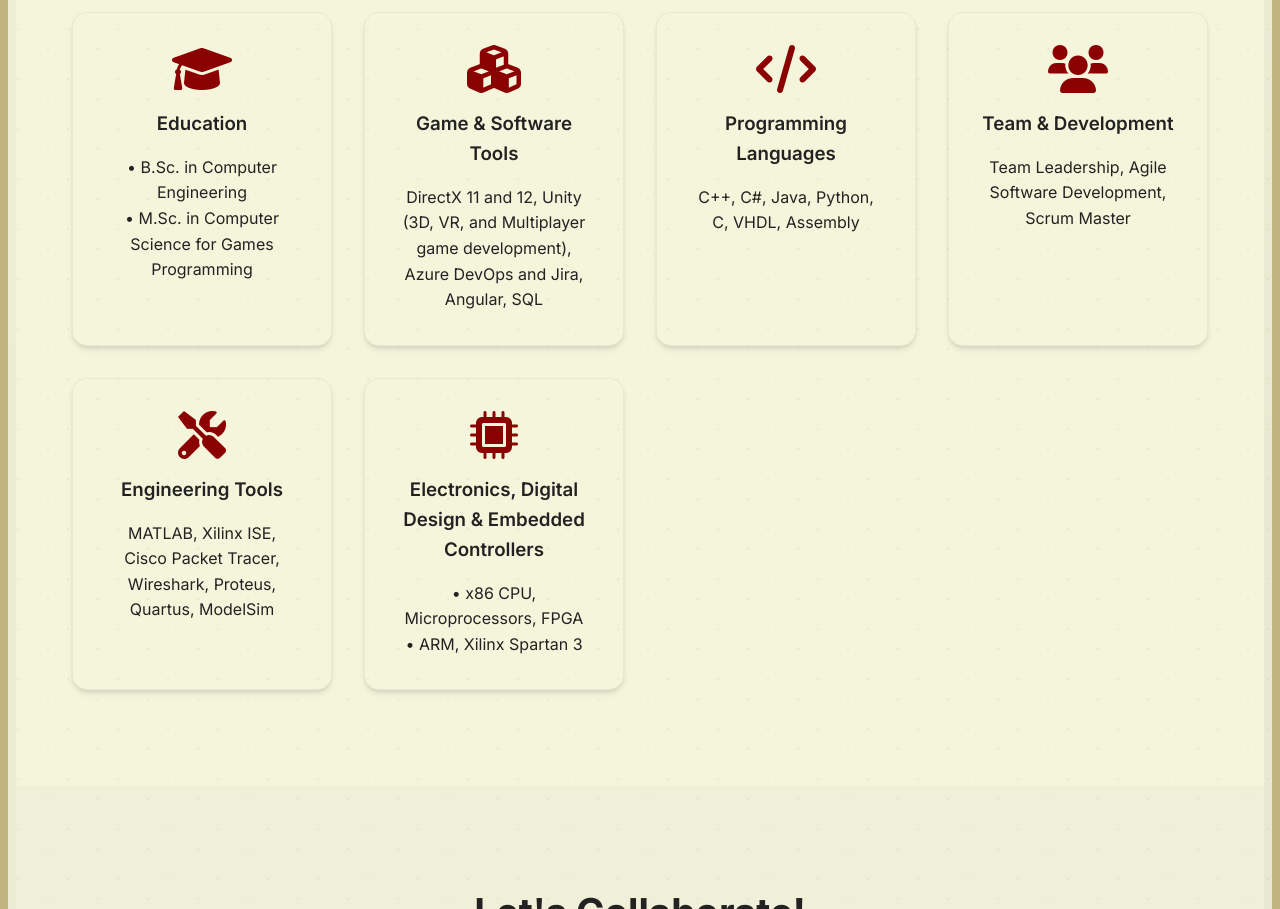
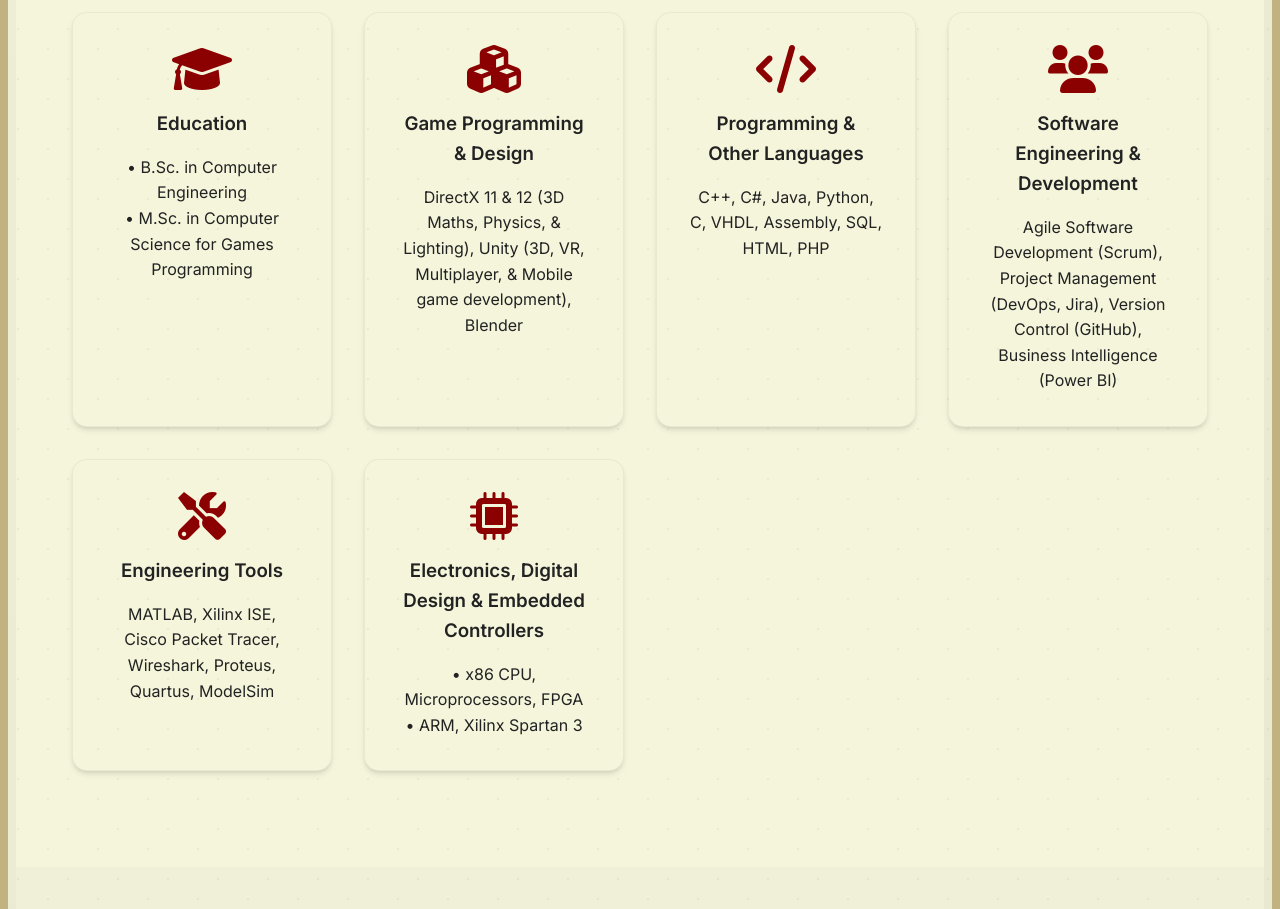
Before and after one commit to NimaKhh/NimaKhh.github.io, a plain HTML site: page index.html in a window 1280 px wide. Shown: the part 3326-4235 px from the top of the page. Drawn offline with Linux system fonts and the light colour scheme; a web font is replaced by a local one.

Commit message:
Update index.html

```diff
--- a/index.html
+++ b/index.html
@@ -1713,23 +1713,23 @@
                         </div>
                         <div class="skill-card">
                             <i class="fas fa-cubes"></i>
-                            <h3>Game & Software Tools</h3>
+                            <h3>Game Programming & Design</h3>
                             <p>
-                                DirectX 11 and 12, Unity (3D, VR, and Multiplayer game development), Azure DevOps and Jira, Angular, SQL
+                                DirectX 11 & 12 (3D Maths, Physics, & Lighting), Unity (3D, VR, Multiplayer, & Mobile game development), Blender
                             </p>
                         </div>
                         <div class="skill-card">
                             <i class="fas fa-code"></i>
-                            <h3>Programming Languages</h3>
+                            <h3>Programming & Other Languages</h3>
                             <p>
-                                C++, C#, Java, Python, C, VHDL, Assembly
+                                C++, C#, Java, Python, C, VHDL, Assembly, SQL, HTML, PHP
                             </p>
                         </div>
                         <div class="skill-card">
                             <i class="fas fa-users"></i>
-                            <h3>Team & Development</h3>
+                            <h3>Software Engineering & Development</h3>
                             <p>
-                                Team Leadership, Agile Software Development, Scrum Master
+                                Agile Software Development (Scrum), Project Management (DevOps, Jira), Version Control (GitHub), Business Intelligence (Power BI)
                             </p>
                         </div>
                         <div class="skill-card">
```
